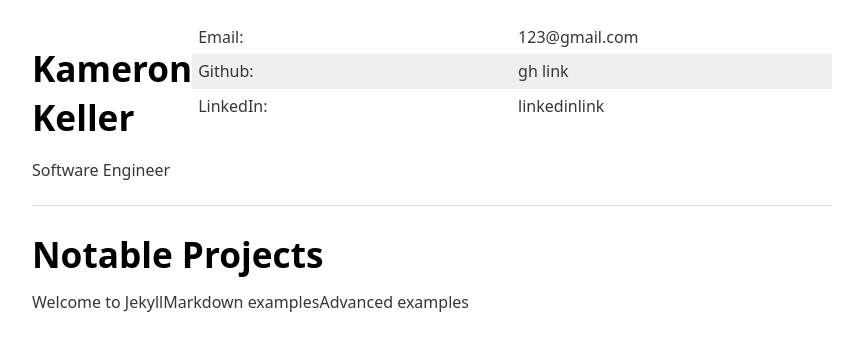
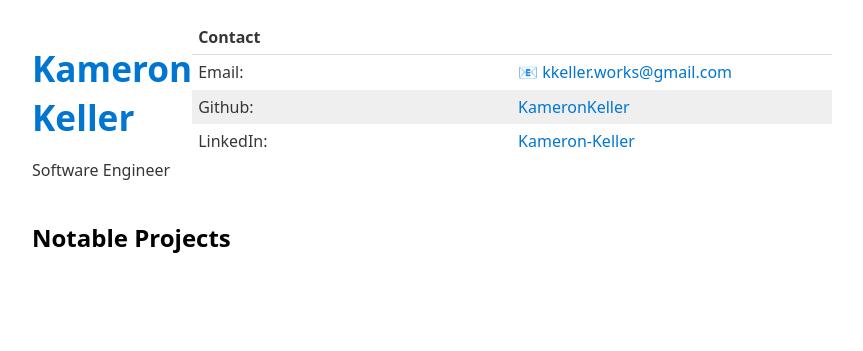
Before and after one commit to KameronKeller/kameronkeller.github.io, a Jekyll site: the page built from index.html, in a window 1280 px wide. Shown: the top 351 px of the page, without its empty margins (208-1071 px from the left). Built offline with Jekyll 4.4.1, drawn with Linux system fonts in a browser that asks for light colours.

Commit message:
Implement basic layout

```diff
--- a/index.html
+++ b/index.html
@@ -1,38 +1,39 @@
 ---
 layout: mvp
-title: "Home"
+title: "Portfolio"
 ---
-<article>
+
 <div class="flex-container">
-    <div class="2-column">
-      <h1 class="name-title">Kameron Keller</h1>
+  <div class="item-40">
+    <h1><a href="/">Kameron Keller</a></h1>
     <p>Software Engineer</p>
   </div>
-    <div class="2-column">
+  <div class="item-60">
     <table>
+      <thead>
+        <tr>
+          <th>
+            Contact
+          </th>
+        </tr>
+      </thead>
       <tr>
         <td>Email:</td>
-          <td>123@gmail.com</td>
+        <td><a href="mailto:kkeller.works@gmail.com">kkeller.works@gmail.com</a></td>
       </tr>
       <tr>
         <td>Github:</td>
-          <td>gh link</td>
+        <td><a href="https://github.com/KameronKeller">KameronKeller</a></td>
       </tr>
       <tr>
         <td>LinkedIn:</td>
-          <td>linkedinlink</td>
+        <td><a href="https://www.linkedin.com/in/kameron-keller">Kameron-Keller</a></td>
       </tr>
     </table>
   </div>
 </div>
-  <hr>
 
-  <h1>Notable Projects</h1>
-  <div class="flex-container">
-    {% for post in site.posts %}
-      {% if post.featured == true %}
-        <div class="featured-project">{{ post.title }}</div>
-      {% endif %}
-    {% endfor %}
+
+<h2>Notable Projects</h2>
+
 </div>
-</article>
```
Lines whose indentation alone changed are shown as unchanged.
